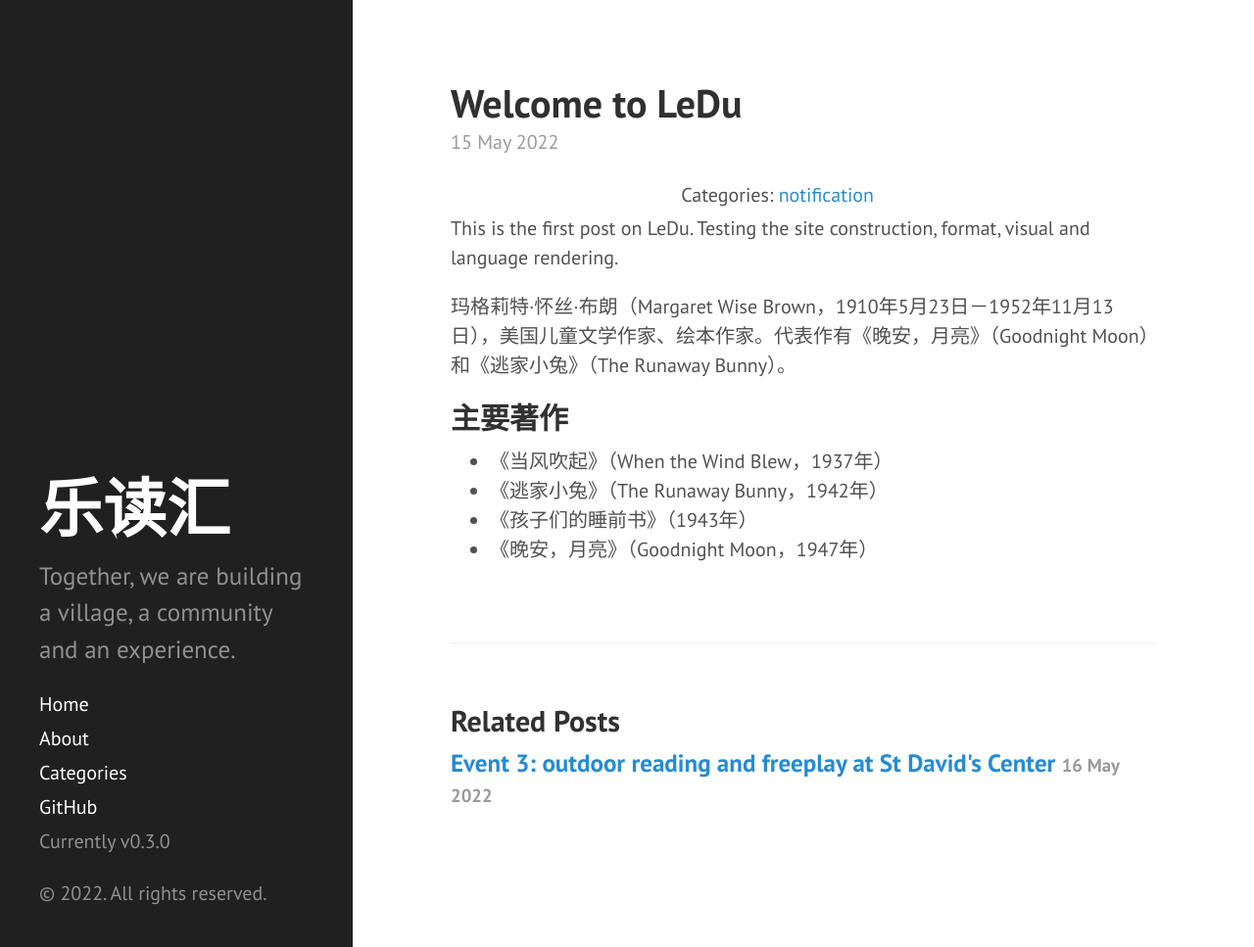
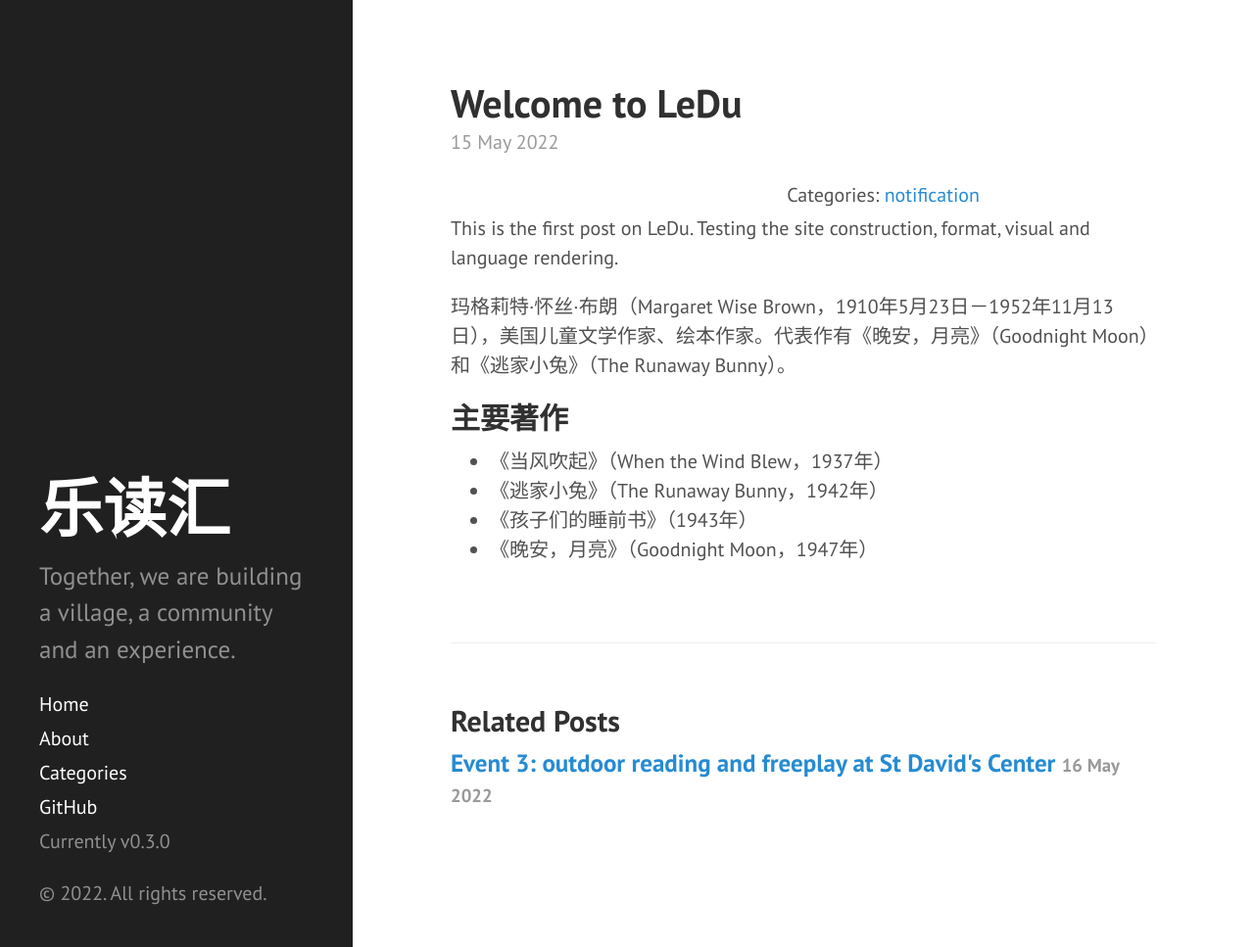
Before and after one commit to leducon/leducon.github.io, a Jekyll site: the page built from _posts/2022-05-14-welcome-to-ledu.md, in a window 1280 px wide and 967 px high. Shown: the whole window at 98% size. Built offline with Jekyll 4.4.1, drawn with Linux system fonts in a browser that asks for light colours; Markdown is read by kramdown in place of the engine named in the settings.

Commit message:
Update poole.css

```diff
--- a/public/css/poole.css
+++ b/public/css/poole.css
@@ -432,11 +432,11 @@ a.pagination-item:hover {
 
 /* Added category line by LeDu */
 .post-categories {
-  width: 60%;
+  width: 75%;
   color: #515151;
   background-color: #fff;
   margin-top: 0;
-  font-weight: italic bold;
+  font-weight: italic;
   padding-top:    0.2rem;
   padding-bottom: 0.2rem;
   text-align: right;
```
